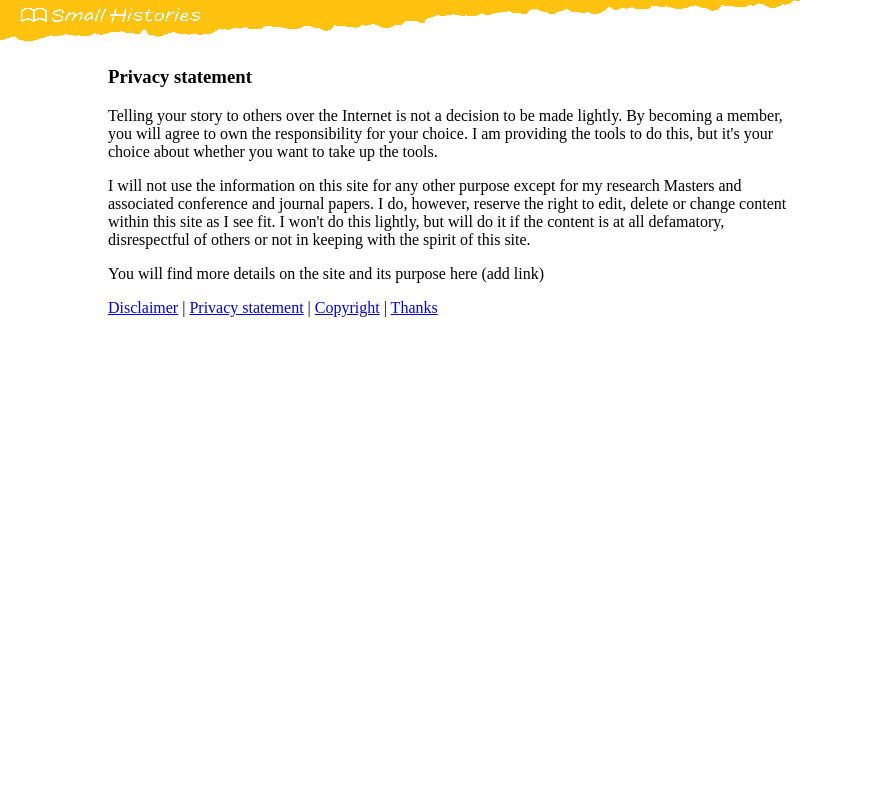
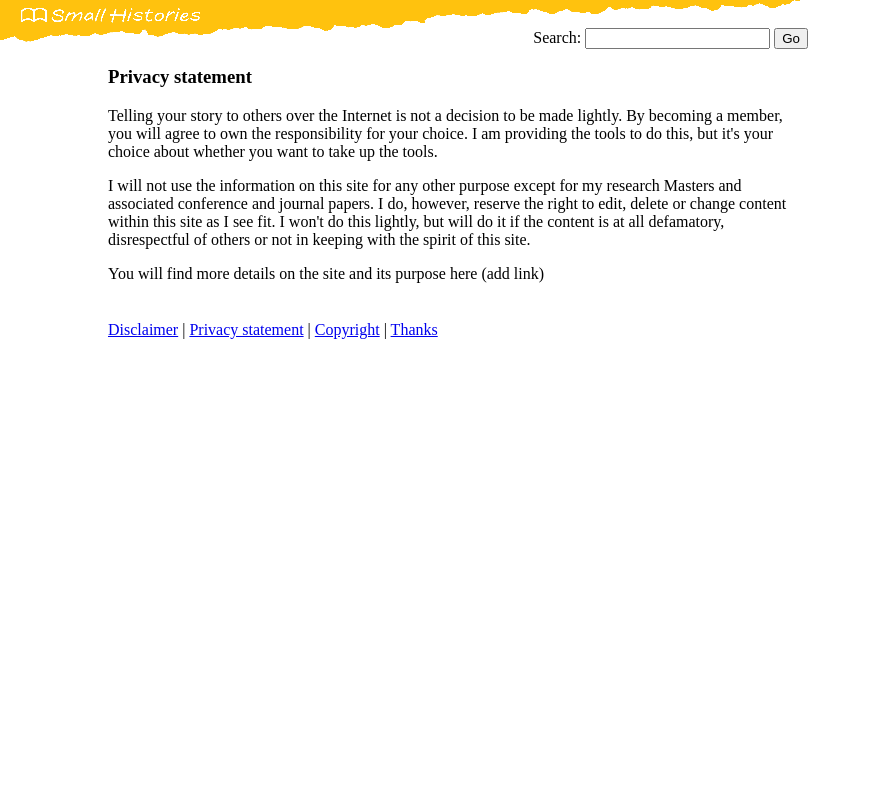
Before and after one commit to jcartledge/storymaker, a CodeIgniter app: page /page/privacy in a window 1280 px wide. Shown: the whole page, without its empty margins (0-871 px from the left). Run offline with CodeIgniter, Linux system fonts and the light colour scheme; some libraries are stand-ins or nearby versions.

Commit message:
cleanup, css

```diff
--- a/css/global.css
+++ b/css/global.css
@@ -1,7 +1,28 @@
-#content { width: 700px; margin-left: 100px; }
+html { height: 99; }
+body { min-height: 100%; }
+#content { width: 700px; margin-left: 100px; padding-bottom: 50px; }
+
 h1 { margin-left: -1000px; width: 1200px; }
 h1 a { display: block; width: 100%; }
+
 .comment { clear: left; }
 .comment dl { padding-top: 1em; padding-bottom: 1em; }
 .comment dt { width: 100px; margin: 0; float: left; clear: left; }
 .comment dd { margin: 0; float: left; }
+
+.homepage-stories, .homepage-stories a {
+  display:block;
+  width: 700px;
+  height: 350px;
+  overflow: hidden;
+}
+
+.search-form {
+  position: absolute;
+  top: 20px;
+  left: 0px;
+  width: 800px;
+  text-align: right;
+}
+
+.footer { position: absolute; bottom: 10; left: 100px; }
--- a/css/layouts/gallery.css
+++ b/css/layouts/gallery.css
@@ -1,5 +1,5 @@
 html, body, #content { width: 20000; }
-
+body.gallery-layout { background-attachment: fixed; }
 .story { padding-left: 1em; height: 550px; width: auto; }
 .story-title { width: 100%; text-align: left; }
 .story-description { width: 100%; text-align: left; }
@@ -16,3 +16,5 @@ html, body, #content { width: 20000; }
 .item-title { text-align: left; }
 .item-metadata dt { float: left; clear: left; }
 .pager.top { text-align: left; }
+
+.gallery-layout .search-form { position: fixed; }
--- a/css/layouts/narrative.css
+++ b/css/layouts/narrative.css
@@ -1 +1,2 @@
+body.narrative-layout { position: relative; }
 .story-item { clear: left; padding-top: 2em; }
--- a/css/main.css
+++ b/css/main.css
@@ -1 +1,4 @@
-body { background: url('/images/SHorangeheader.gif') top left no-repeat; }
+body {
+  position: relative;
+  background: url('/images/SHorangeheader.gif') top left no-repeat;
+}
--- a/system/application/controllers/page.php
+++ b/system/application/controllers/page.php
@@ -12,9 +12,7 @@ class Page extends Controller {
 
   function index() {
     $this->load->model('Story_model', '', TRUE);
-    $data['latest_stories'] = $this->Story_model->list_latest();
-    $data['popular_stories'] = $this->Story_model->list_popular();
-    $data['random_stories'] = $this->Story_model->list_random();
+    $data['homepage_stories'] = $this->Story_model->homepage_stories();
     $this->layout->view('pages/home', $data);
   }
 
--- a/system/application/views/footer.php
+++ b/system/application/views/footer.php
@@ -1,6 +1,6 @@
-<p>
+<div class="footer">
   <a href="/page/disclaimer">Disclaimer</a> |
   <a href="/page/privacy">Privacy statement</a> |
   <a href="/page/copyright">Copyright</a> |
   <a href="/page/thanks">Thanks</a>
-</p>
+</div>
--- a/system/application/views/layouts/main.php
+++ b/system/application/views/layouts/main.php
@@ -1,19 +1,24 @@
 <html>
   <head>
     <title><?php echo isset($title) ? $title : 'Small Histories'; ?></title>
+    <script src="http://jqueryjs.googlecode.com/files/jquery-1.3.2.min.js"></script>
+    <script src="/js/jquery-ui-1.8.5.custom.min.js"></script>
+    <script src="/js/instant.js"></script>
+    <script src="/js/jquery.cycle.lite.min.js"></script>
     <link rel="stylesheet" href="/css/global.css" type="text/css">
     <link rel="stylesheet" href="/css/main.css" type="text/css">
   </head>
   <body>
     <h1><a href="/">Small Histories</a></h1>
+    <?php echo $this->load->view('story/search_form'); ?>
     <div id="content">
       <?php echo $content_for_layout; ?>
-      <?php echo $this->load->view('footer'); ?>
     </div>
-<script src="http://www.google-analytics.com/urchin.js" type="text/javascript"></script>
-<script type="text/javascript">
-_uacct = "UA-2295761-1";
-urchinTracker();
-</script>
+    <?php echo $this->load->view('footer'); ?>
+    <script src="http://www.google-analytics.com/urchin.js" type="text/javascript"></script>
+    <script type="text/javascript">
+      _uacct = "UA-2295761-1";
+      urchinTracker();
+    </script>
   </body>
 </html>
--- a/system/application/views/layouts/story.php
+++ b/system/application/views/layouts/story.php
@@ -15,10 +15,11 @@
   </head>
   <body class="story-page <?php echo $story->layout; ?>-layout">
     <h1><a href="/">Small Histories</a></h1>
+    <?php echo $this->load->view('story/search_form'); ?>
     <div id="content">
       <?php echo $content_for_layout; ?>
-      <?php echo $this->load->view('footer'); ?>
     </div>
+    <?php echo $this->load->view('footer'); ?>
     <script src="http://www.google-analytics.com/urchin.js" type="text/javascript"></script>
     <script type="text/javascript">
       _uacct = "UA-2295761-1";
--- a/system/application/views/story/search_form.php
+++ b/system/application/views/story/search_form.php
@@ -1,4 +1,4 @@
-<?php echo form_open('/story/search', array('method' => 'get')); ?>
-  Search: <?php echo form_input('q', isset($search) ? $search : ''); ?>
-  <?php echo form_submit('search', 'Go'); ?>
-<?php echo form_close(); ?>
+<form class="search-form" action="/story/search" method = "get">
+  Search: <input type="search" value="<?php echo isset($search) ? $search : ''; ?>" name="q">
+  <input type="submit" value="Go">
+</form>
```
Also changed, not shown: system/application/models/story_model.php (+13 -0 lines), system/application/views/pages/home.php (+19 -24 lines).
